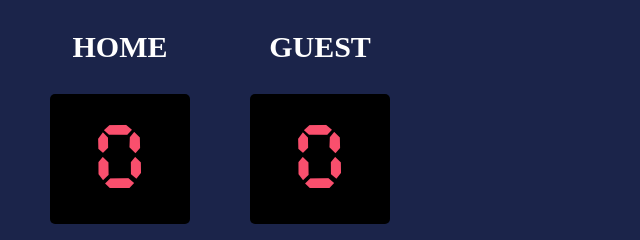
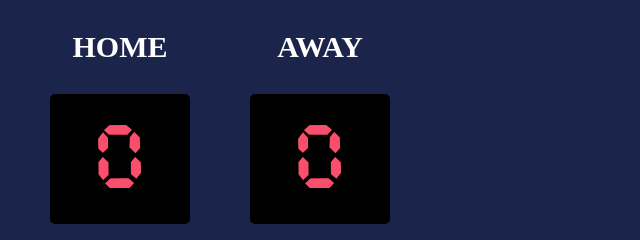
Before and after one commit to justcooking/BasketBall-Scoreboard, a website built with Vite: page ScoreBoard Project/index.html in a window 1280 px wide. Shown: the top 240 px of the page, 420-1060 px from the left. Built offline with nearby package versions, Linux system fonts and the light colour scheme.

Commit message:
updated opponent team and cursor into pointer

```diff
--- a/ScoreBoard Project/index.css
+++ b/ScoreBoard Project/index.css
@@ -65,3 +65,6 @@ button{
     margin-bottom: 40px;
     background-color: red;
 }
+button{
+    cursor: pointer;
+}
--- a/ScoreBoard Project/index.html
+++ b/ScoreBoard Project/index.html
@@ -17,7 +17,7 @@
                     </div>
                 </div>
                 <div class="container-split">
-                    <h3 class="team">GUEST</h3>
+                    <h3 class="team">AWAY</h3>
                     <div class="scorecard">
                         <span id="guest-score-el">0</span>
                     </div>
```
